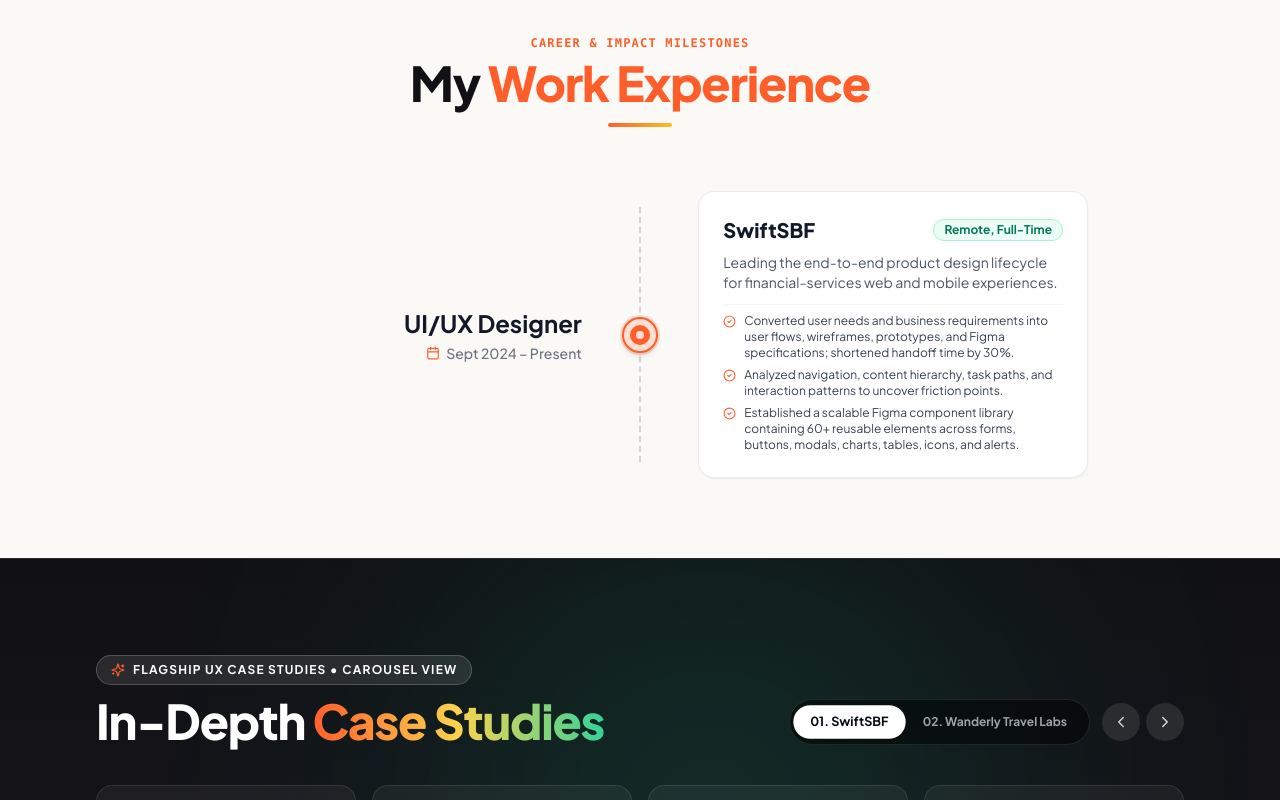
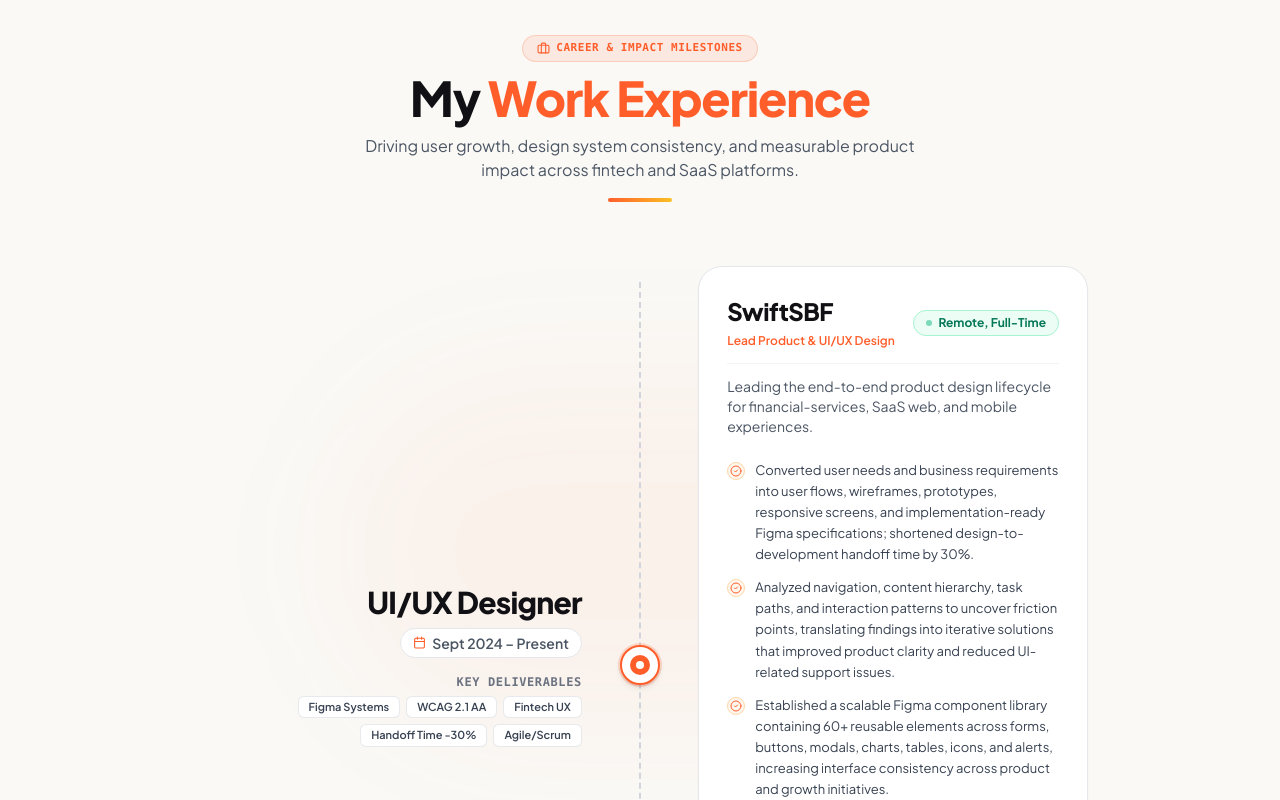
Before and after one commit to Iamsbhm/subham-portfolio, a React (Vite) app: page / in a window 1280 px wide. Shown: the part 1720-2520 px from the top of the page. Built offline with nearby package versions, Linux system fonts and the light colour scheme.

Commit message:
Enhance Work Experience section with complete achievements, impact tags, and refined visual hierarchy

```diff
--- a/src/components/WorkExperience.jsx
+++ b/src/components/WorkExperience.jsx
@@ -1,27 +1,34 @@
 import React from 'react';
 import { workExperience } from '../data/portfolioData';
-import { Briefcase, Calendar, MapPin, Sparkles, CheckCircle2 } from 'lucide-react';
+import { Briefcase, Calendar, MapPin, Sparkles, CheckCircle2, ArrowUpRight, Award, ShieldCheck, Zap } from 'lucide-react';
 
 const WorkExperience = () => {
   return (
-    <section id="about" className="py-20 bg-[#FAF9F6] relative">
-      <div className="max-w-5xl mx-auto px-4 sm:px-6 lg:px-8">
+    <section id="about" className="py-20 bg-[#FAF9F6] relative overflow-hidden">
+      {/* Subtle Background Accent */}
+      <div className="absolute top-1/2 left-1/2 -translate-x-1/2 -translate-y-1/2 w-[600px] h-[350px] bg-brand-orange/5 rounded-full blur-3xl pointer-events-none" />
+
+      <div className="max-w-5xl mx-auto px-4 sm:px-6 lg:px-8 relative z-10">
 
         {/* Section Heading */}
         <div className="text-center mb-16">
-          <span className="text-xs font-bold uppercase tracking-widest text-brand-orange block mb-2 font-mono">
-            CAREER & IMPACT MILESTONES
-          </span>
-          <h2 className="text-3xl sm:text-5xl font-extrabold text-[#111115] tracking-tight">
+          <div className="inline-flex items-center space-x-1.5 px-3.5 py-1 rounded-full bg-brand-orange/10 border border-brand-orange/20 text-brand-orange text-[11px] font-bold tracking-wider uppercase font-mono mb-3">
+            <Briefcase size={13} />
+            <span>Career & Impact Milestones</span>
+          </div>
+          <h2 className="text-3xl sm:text-5xl font-black text-[#111115] tracking-tight">
             My <span className="text-brand-orange">Work Experience</span>
           </h2>
+          <p className="text-sm sm:text-base text-gray-600 max-w-xl mx-auto mt-3">
+            Driving user growth, design system consistency, and measurable product impact across fintech and SaaS platforms.
+          </p>
           <div className="w-16 h-1 bg-gradient-to-r from-brand-orange to-amber-400 rounded-full mx-auto mt-4" />
         </div>
 
-        {/* Timeline Table Container */}
+        {/* Timeline Container */}
         <div className="relative max-w-4xl mx-auto">
 
-          {/* Vertical Central Line (Dashed/Dotted Track) */}
+          {/* Vertical Central Line */}
           <div className="absolute left-1/2 top-4 bottom-4 -translate-x-1/2 w-[2px] border-l-2 border-dashed border-gray-300 z-0 hidden md:block" />
 
           <div className="space-y-12 sm:space-y-16">
@@ -33,65 +40,104 @@
 
                   {/* Left Column: Role & Period */}
                   <div className="md:col-span-5 text-center md:text-right">
-                    <div className="inline-flex md:hidden items-center space-x-1.5 px-3 py-1 rounded-full bg-emerald-50 text-emerald-700 text-xs font-bold mb-2">
+                    <div className="inline-flex md:hidden items-center space-x-1.5 px-3 py-1 rounded-full bg-emerald-50 border border-emerald-200 text-emerald-700 text-xs font-bold mb-2">
                       <span className="w-2 h-2 rounded-full bg-emerald-500 animate-pulse" />
                       <span>Current Position</span>
                     </div>
 
-                    <h3 className="text-xl sm:text-2xl font-bold text-gray-900 group-hover:text-brand-orange transition-colors">
+                    <h3 className="text-2xl sm:text-3xl font-black text-[#111115] group-hover:text-brand-orange transition-colors tracking-tight">
                       {exp.title}
                     </h3>
-                    <p className="text-sm font-medium text-gray-500 mt-1 flex items-center justify-center md:justify-end gap-1.5">
-                      <Calendar size={14} className="text-brand-orange" />
-                      <span>{exp.period}</span>
-                    </p>
+
+                    <div className="mt-2 flex items-center justify-center md:justify-end gap-2 text-sm font-semibold text-gray-600">
+                      <span className="inline-flex items-center gap-1.5 bg-white px-3 py-1 rounded-full border border-gray-200 shadow-2xs">
+                        <Calendar size={13} className="text-brand-orange" />
+                        <span>{exp.period}</span>
+                      </span>
+                    </div>
+
+                    {/* Quick Metrics Callout under role for desktop */}
+                    <div className="hidden md:flex flex-col items-end mt-4 space-y-1.5">
+                      <div className="text-xs font-bold text-gray-500 uppercase tracking-wider font-mono">
+                        Key Deliverables
+                      </div>
+                      <div className="flex flex-wrap justify-end gap-1.5 max-w-xs">
+                        {exp.impactTags && exp.impactTags.map((tag, tIdx) => (
+                          <span key={tIdx} className="text-[11px] font-semibold bg-white border border-gray-200/90 text-gray-700 px-2.5 py-0.5 rounded-md shadow-2xs">
+                            {tag}
+                          </span>
+                        ))}
+                      </div>
+                    </div>
                   </div>
 
-                  {/* Center Column: Dotted Node */}
+                  {/* Center Column: Dotted Timeline Node */}
                   <div className="md:col-span-1 hidden md:flex justify-center py-2 md:py-0">
                     {isCurrent ? (
                       /* Active / Current Orange Gear/Sunburst Node */
                       <div className="relative flex items-center justify-center">
-                        <div className="w-10 h-10 rounded-full bg-brand-orange/20 animate-ping absolute" />
-                        <div className="w-9 h-9 rounded-full bg-white border-2 border-brand-orange flex items-center justify-center shadow-md">
+                        <div className="w-11 h-11 rounded-full bg-brand-orange/20 animate-ping absolute" />
+                        <div className="w-10 h-10 rounded-full bg-white border-2 border-brand-orange flex items-center justify-center shadow-md relative z-10">
                           <div className="w-5 h-5 rounded-full bg-brand-orange flex items-center justify-center">
                             <div className="w-2 h-2 rounded-full bg-white" />
                           </div>
                         </div>
                       </div>
                     ) : (
-                      /* Past Node matching design */
+                      /* Past Node */
                       <div className="w-8 h-8 rounded-full bg-white border-2 border-gray-800 flex items-center justify-center shadow-sm group-hover:border-brand-orange transition-colors">
                         <div className="w-3.5 h-3.5 rounded-full bg-gray-800 group-hover:bg-brand-orange transition-colors" />
                       </div>
                     )}
                   </div>
 
-                  {/* Right Column: Company & Type */}
-                  <div className="md:col-span-5 text-center md:text-left bg-white p-5 md:p-6 rounded-2xl shadow-sm border border-gray-200/80">
-                    <div className="flex flex-col md:flex-row md:items-center justify-between gap-1 mb-2">
-                      <h4 className="text-xl font-extrabold text-gray-900">
-                        {exp.company}
-                      </h4>
-                      <span className="text-xs font-bold text-emerald-700 bg-emerald-50 px-2.5 py-0.5 rounded-full border border-emerald-200 w-max mx-auto md:mx-0">
+                  {/* Right Column: Company, Context & Detailed Bullets Card */}
+                  <div className="md:col-span-5 bg-white p-6 sm:p-7 rounded-3xl shadow-sm border border-gray-200 hover:border-brand-orange/40 hover:shadow-md transition-all text-left">
+
+                    {/* Header */}
+                    <div className="flex flex-wrap items-center justify-between gap-2 pb-3 border-b border-gray-100">
+                      <div>
+                        <h4 className="text-xl sm:text-2xl font-black text-[#111115] tracking-tight">
+                          {exp.company}
+                        </h4>
+                        <span className="text-xs font-semibold text-brand-orange">
+                          {exp.roleFocus || "Product Design"}
+                        </span>
+                      </div>
+                      <span className="text-xs font-bold text-emerald-700 bg-emerald-50 px-3 py-1 rounded-full border border-emerald-200 flex items-center gap-1.5 shadow-2xs">
+                        <span className="w-1.5 h-1.5 rounded-full bg-emerald-500 animate-pulse" />
                         {exp.type}
                       </span>
                     </div>
 
-                    <p className="text-xs sm:text-sm text-gray-600 leading-relaxed mb-3">
+                    {/* Brief Overview */}
+                    <p className="text-xs sm:text-sm text-gray-600 leading-relaxed mt-3 mb-4 font-normal">
                       {exp.description}
                     </p>
 
+                    {/* Detailed Achievement Bullets */}
                     {exp.achievements && (
-                      <div className="space-y-1.5 pt-2 border-t border-gray-100 text-left">
+                      <div className="space-y-3 pt-2">
                         {exp.achievements.map((ach, aIdx) => (
-                          <div key={aIdx} className="flex items-start space-x-2 text-xs text-gray-700">
-                            <CheckCircle2 size={13} className="text-brand-orange shrink-0 mt-0.5" />
+                          <div key={aIdx} className="flex items-start space-x-2.5 text-xs sm:text-[13px] text-gray-700 leading-relaxed group/item">
+                            <div className="p-0.5 rounded-full bg-orange-50 border border-orange-200 mt-0.5 shrink-0 group-hover/item:bg-brand-orange group-hover/item:border-brand-orange transition-colors">
+                              <CheckCircle2 size={12} className="text-brand-orange group-hover/item:text-white transition-colors" />
+                            </div>
                             <span>{ach}</span>
                           </div>
                         ))}
                       </div>
                     )}
+
+                    {/* Mobile impact tags */}
+                    <div className="md:hidden flex flex-wrap gap-1.5 mt-4 pt-3 border-t border-gray-100">
+                      {exp.impactTags && exp.impactTags.map((tag, tIdx) => (
+                        <span key={tIdx} className="text-[10px] font-semibold bg-gray-100 text-gray-700 px-2 py-0.5 rounded-md">
+                          {tag}
+                        </span>
+                      ))}
+                    </div>
+
                   </div>
 
                 </div>
--- a/src/data/portfolioData.js
+++ b/src/data/portfolioData.js
@@ -137,11 +137,15 @@
     period: "Sept 2024 – Present",
     company: "SwiftSBF",
     type: "Remote, Full-Time",
-    description: "Leading the end-to-end product design lifecycle for financial-services web and mobile experiences.",
+    roleFocus: "Lead Product & UI/UX Design",
+    description: "Leading the end-to-end product design lifecycle for financial-services, SaaS web, and mobile experiences.",
+    impactTags: ["Figma Systems", "WCAG 2.1 AA", "Fintech UX", "Handoff Time -30%", "Agile/Scrum"],
     achievements: [
-      "Converted user needs and business requirements into user flows, wireframes, prototypes, and Figma specifications; shortened handoff time by 30%.",
-      "Analyzed navigation, content hierarchy, task paths, and interaction patterns to uncover friction points.",
-      "Established a scalable Figma component library containing 60+ reusable elements across forms, buttons, modals, charts, tables, icons, and alerts."
+      "Converted user needs and business requirements into user flows, wireframes, prototypes, responsive screens, and implementation-ready Figma specifications; shortened design-to-development handoff time by 30%.",
+      "Analyzed navigation, content hierarchy, task paths, and interaction patterns to uncover friction points, translating findings into iterative solutions that improved product clarity and reduced UI-related support issues.",
+      "Established a scalable Figma component library containing 60+ reusable elements across forms, buttons, modals, charts, tables, icons, and alerts, increasing interface consistency across product and growth initiatives.",
+      "Embedded responsive behavior, WCAG 2.1 AA accessibility standards, inclusive design practices, and micro-interactions into desktop and mobile experiences to ensure consistent usability across all breakpoints.",
+      "Coordinated cross-functional delivery across product, engineering, and business teams in Agile/Scrum workflows, facilitating design critiques, documenting rationale, and resolving front-end implementation queries."
     ]
   }
 ];
```
